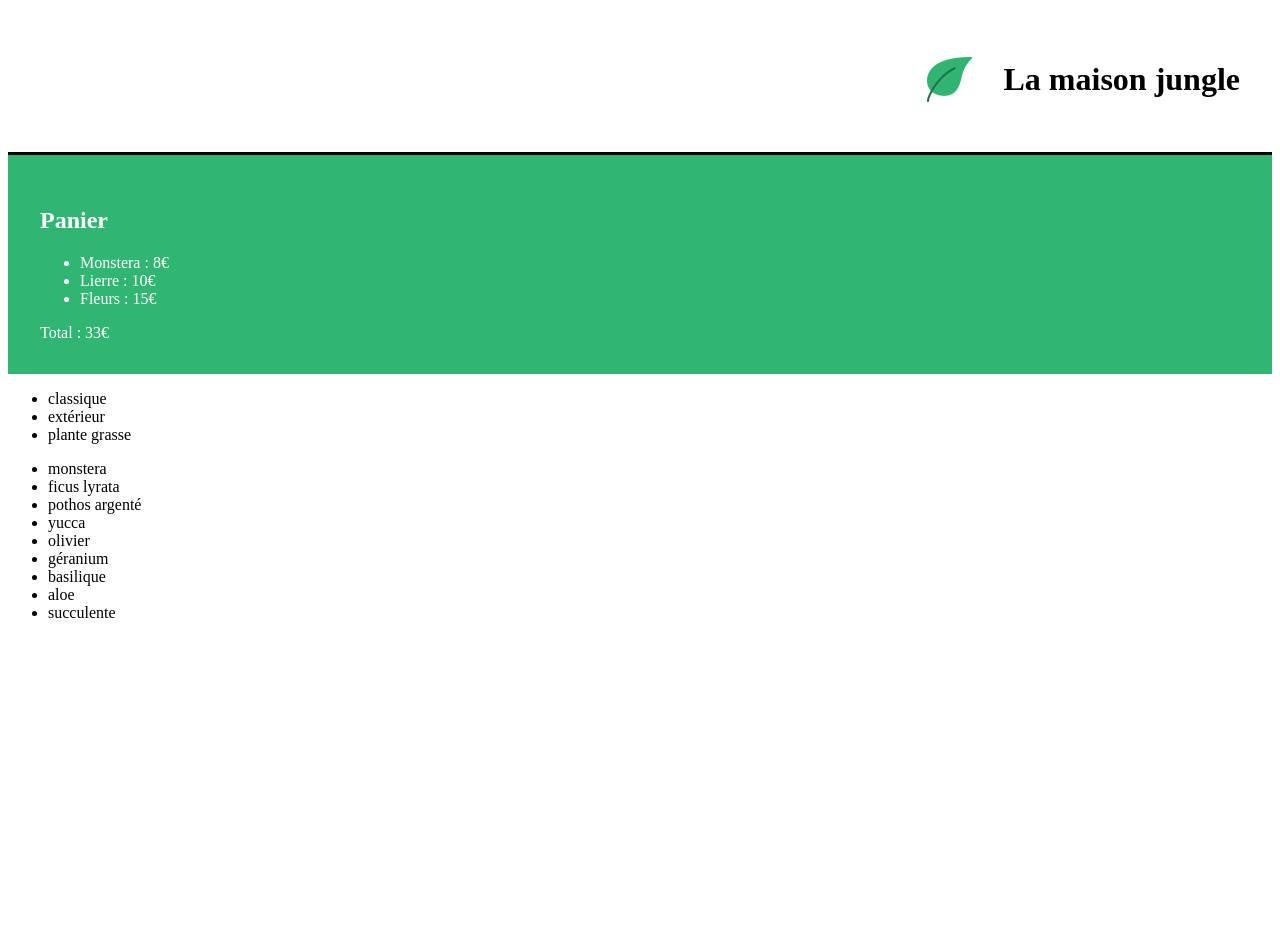
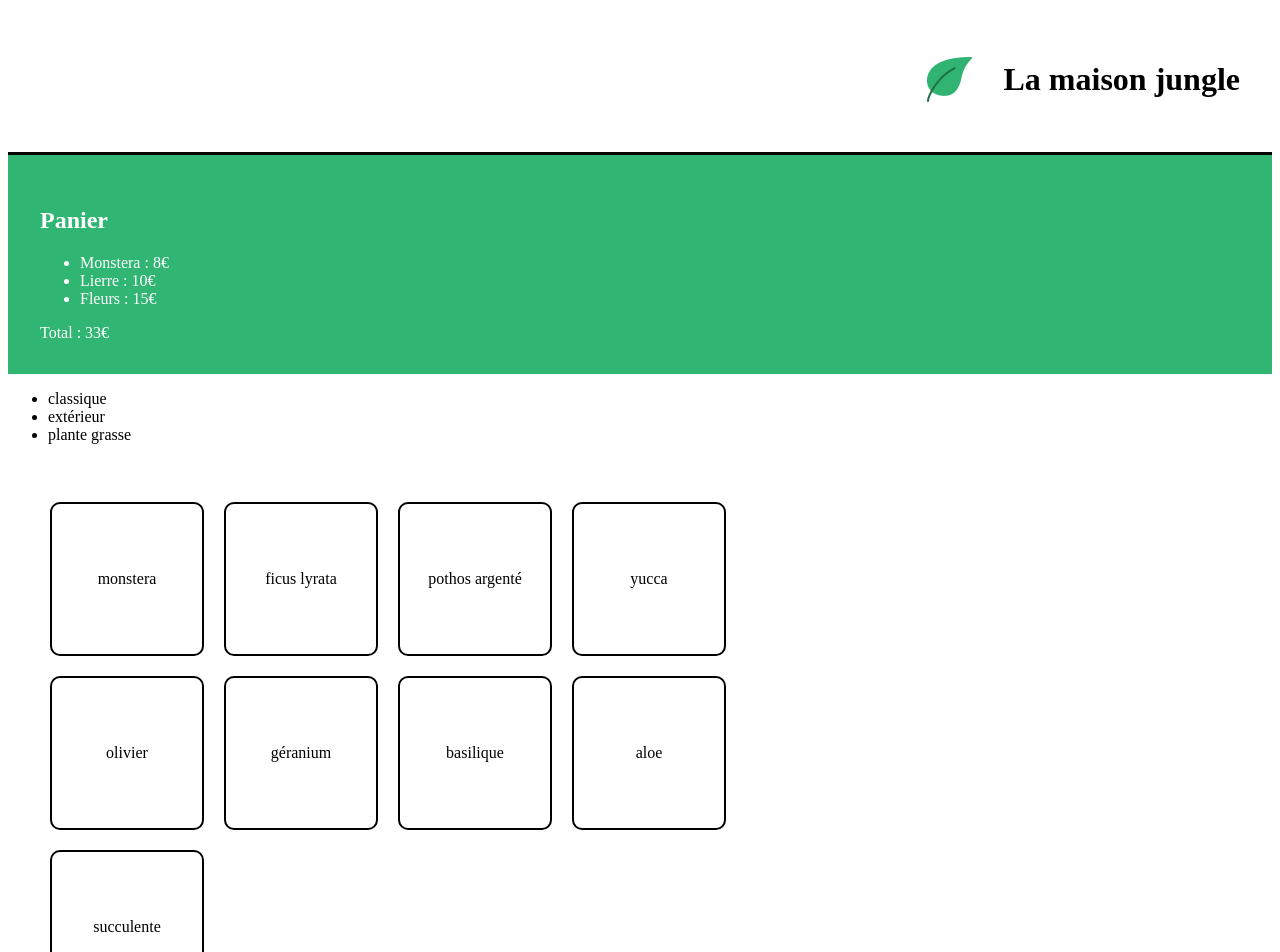
Before and after one commit to Meatisdelicious/Simple_App_react, a React (Create React App) app in the folder la-maison-jungle/: page / in a window 1280 px wide. Shown: the top 952 px of the page. Before the commit the page ends 800 px from the top, so only its background shows below. Built offline with nearby package versions, Linux system fonts and the light colour scheme.

Commit message:
adding styles to shopping list

```diff
--- a/la-maison-jungle/src/components/ShoppingList.js
+++ b/la-maison-jungle/src/components/ShoppingList.js
@@ -1,4 +1,5 @@
 import {plantList} from '../datas/plantList'
+import '../styles/ShoppingList.css'
 
 function ShoppingList() {
     const categories = plantList.reduce(
@@ -8,15 +9,17 @@
         <div>
                 <ul>
                     {categories.map(
-                        (cat) => (<li key={cat}>{cat}</li>
+                        (cat) => (<li key={cat}> {cat} </li>
                     ))}
                 </ul>
-                <ul>
-                    {plantList.map((plant) => (
-                        <li key={plant.id}>{plant.name}</li>
-                    ))}
+
+                <ul className='lmj-plant-list'>
+                        {plantList.map((plant) => (
+                            <li key={plant.id} className='lmj-plant-item'>
+                                {plant.name}
+                            </li>
+                        ))}
 			    </ul>
-
         </div>
     )
 }
--- a/la-maison-jungle/src/datas/plantList.js
+++ b/la-maison-jungle/src/datas/plantList.js
@@ -3,7 +3,8 @@
 	{
 		name: 'monstera',
 		category: 'classique',
-		id: '1ed'
+		id: '1ed',
+		isBestSales: true
 	},
 	{
 		name: 'ficus lyrata',
--- /dev/null
+++ b/la-maison-jungle/src/styles/ShoppingList.css
@@ -0,0 +1,30 @@
+.lmj-plant-list {
+	list-style-type: none;
+	padding: 32px;
+	display: flex;
+	flex-wrap: wrap;
+	max-width: 800px;
+}
+
+.lmj-plant-item {
+	border: solid 2px black;
+	border-radius: 10px;
+	height: 150px;
+	width: 150px;
+	margin: 10px;
+	display: flex;
+	align-items: center;
+	justify-content: center;
+	flex-direction: column;
+	position: relative;
+}
+
+.lmj-sales {
+	position: absolute;
+	right: 0px;
+	top: 10px;
+	font-weight: 500;
+	color: white;
+	padding: 5px 10px;
+	background-color: #31b572;
+}
```
